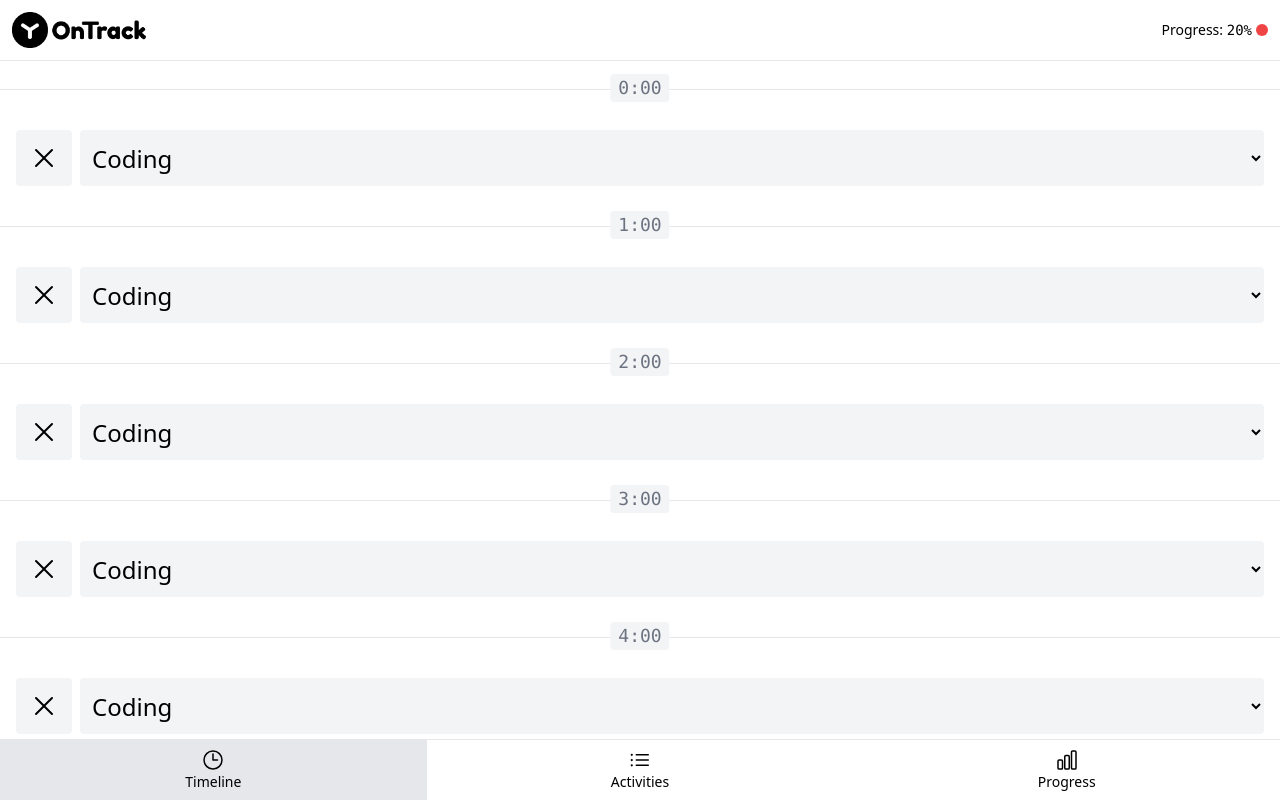
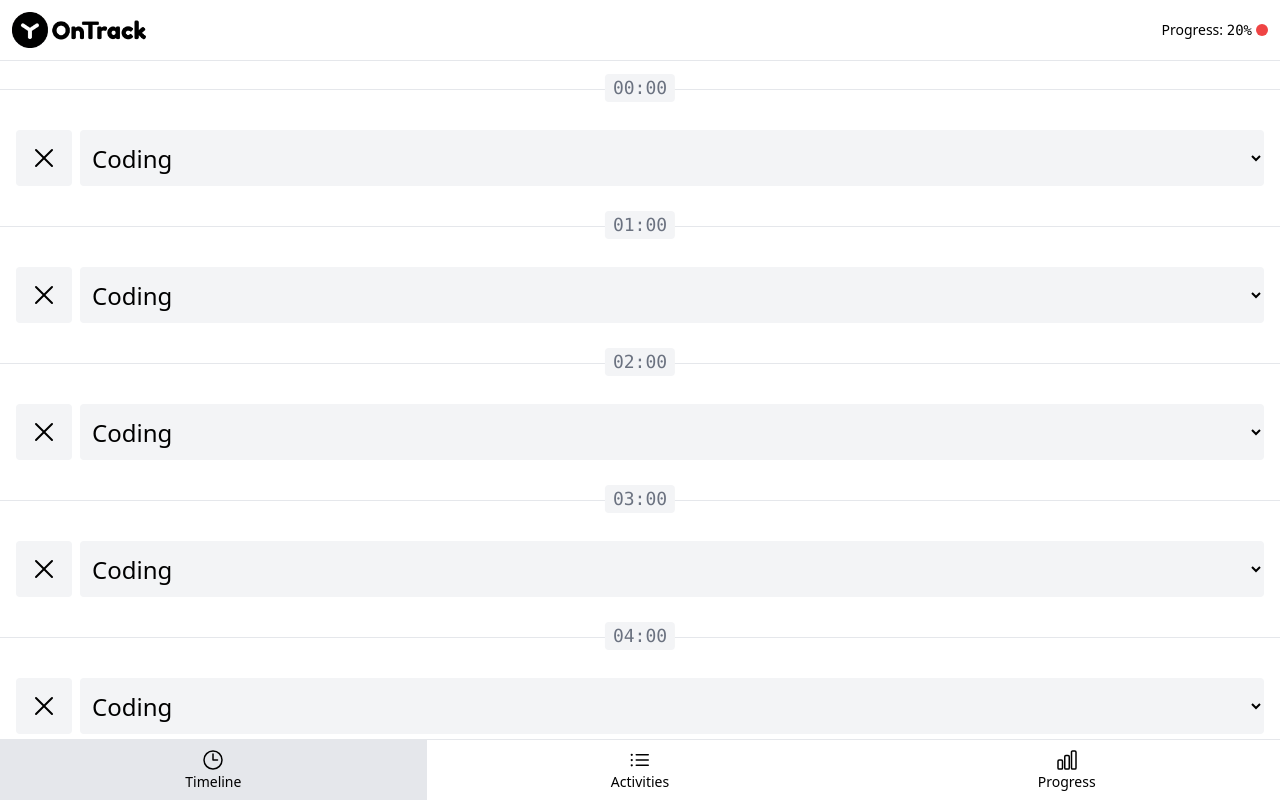
Before and after one commit to PTarasyuk/ontrack, a Vue app: page /#timeline in a window 1280 px wide. Shown: the top 802 px of the page. Built offline with nearby package versions, Linux system fonts and the light colour scheme.

Commit message:
TimelineHour component

```diff
--- /dev/null
+++ b/src/components/TimelineHour.vue
@@ -0,0 +1,24 @@
+<script setup>
+import { isHourValid } from '@/validators.js'
+
+const props = defineProps({
+  hour: {
+    required: true,
+    type: Number,
+    validator: isHourValid,
+  },
+})
+
+const classes = [
+  'absolute -top-4 left-1/2 -translate-x-1/2 rounded px-2 font-mono text-lg',
+  props.hour === new Date().getHours()
+    ? 'bg-purple-900 font-black text-white'
+    : 'bg-gray-100 text-gray-500',
+]
+
+const formattedHour = `${props.hour.toString().padStart(2, 0)}:00 `
+</script>
+
+<template>
+  <a href="#" :class="classes">{{ formattedHour }}</a>
+</template>
--- a/src/components/TimelineItem.vue
+++ b/src/components/TimelineItem.vue
@@ -1,22 +1,16 @@
 <script setup>
 import { ref } from 'vue'
+import { isTimelineItemValid } from '@/validators.js'
 import BaseSelect from './BaseSelect.vue'
-import { isTimelineItemValid } from '@/validators.js'
+import TimelineHour from './TimelineHour.vue'
 
-const props = defineProps({
+defineProps({
   timelineItem: {
     required: true,
     type: Object,
     validator: isTimelineItemValid,
   },
 })
-
-const hourLinkClasses = [
-  'absolute -top-4 left-1/2 -translate-x-1/2 rounded px-2 font-mono text-lg',
-  props.timelineItem.hour === new Date().getHours()
-    ? 'bg-purple-900 font-black text-white'
-    : 'bg-gray-100 text-gray-500',
-]
 
 const options = [
   { value: 1, label: 'Coding' },
@@ -29,7 +23,7 @@
 
 <template>
   <li class="relative flex flex-col gap-2 border-t border-gray-200 py-10 px-4">
-    <a href="#" :class="hourLinkClasses"> {{ timelineItem.hour }}:00 </a>
+    <TimelineHour :hour="timelineItem.hour" />
     <BaseSelect
       :selected="selectedOptionId"
       :options="options"
--- a/src/validators.js
+++ b/src/validators.js
@@ -10,6 +10,10 @@
 
 export function isTimelineItemValid({ hour }) {
   return isHourValid(hour)
+}
+
+export function isHourValid(hour) {
+  return isNumber(hour) && isBetween(hour, MIDNIGHT_HOUR, HOURS_IN_DAY - 1)
 }
 
 export function validateSelectOptions(options) {
@@ -26,10 +30,6 @@
 
 function isSelectedOptionValid({ value, label }) {
   return isNumber(value) && isString(label)
-}
-
-function isHourValid(hour) {
-  return isNumber(hour) && isBetween(hour, MIDNIGHT_HOUR, HOURS_IN_DAY - 1)
 }
 
 function isBetween(value, start, end) {
```
